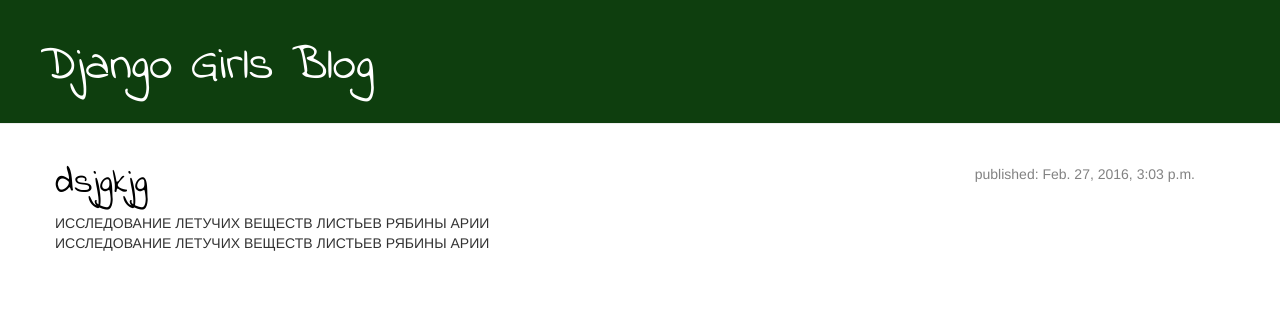
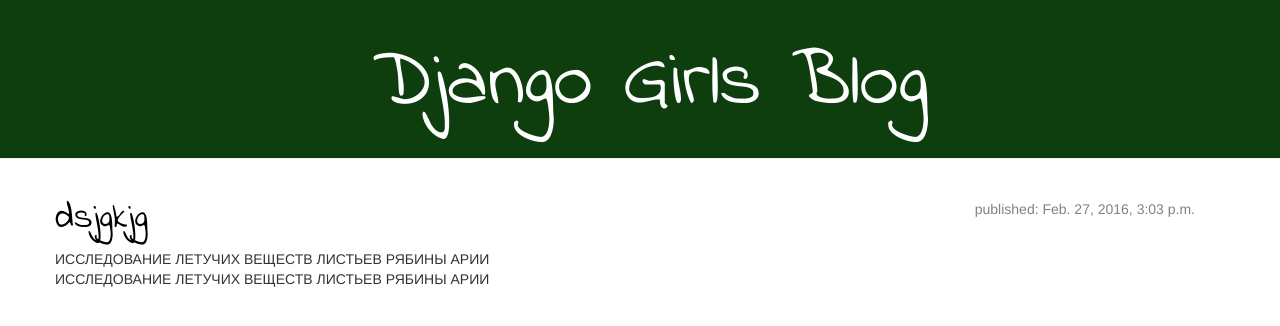
Before and after one commit to helgasun/my-first-blog, a Django app: page / in a window 1280 px wide. Shown: the top 326 px of the page. Run offline with Django 3.2, Linux system fonts and the light colour scheme; data comes from the database, SQL or seed files in the repository; parts of the project's set-up code (start-up, migrations or seed data) failed here and were passed over; some libraries are stand-ins or nearby versions.

Commit message:
My Django Girls app, first commit1

```diff
--- a/blog/static/css/blog.css
+++ b/blog/static/css/blog.css
@@ -11,8 +11,9 @@ h1 a {
 
 .page-header h1, .page-header h1 a, .page-header h1 a:visited, .page-header h1 a:active {
     color: #ffffff;
-    font-size: 36pt;
+    font-size: 60pt;
     text-decoration: none;
+    text-align: center;
 }
 
 .content {
@@ -50,3 +51,7 @@ h1, h2, h3, h4 {
 .post h1 a, .post h1 a:visited {
     color: #000000;
 }
+
+p {
+	text-align: justify;
+}
```
